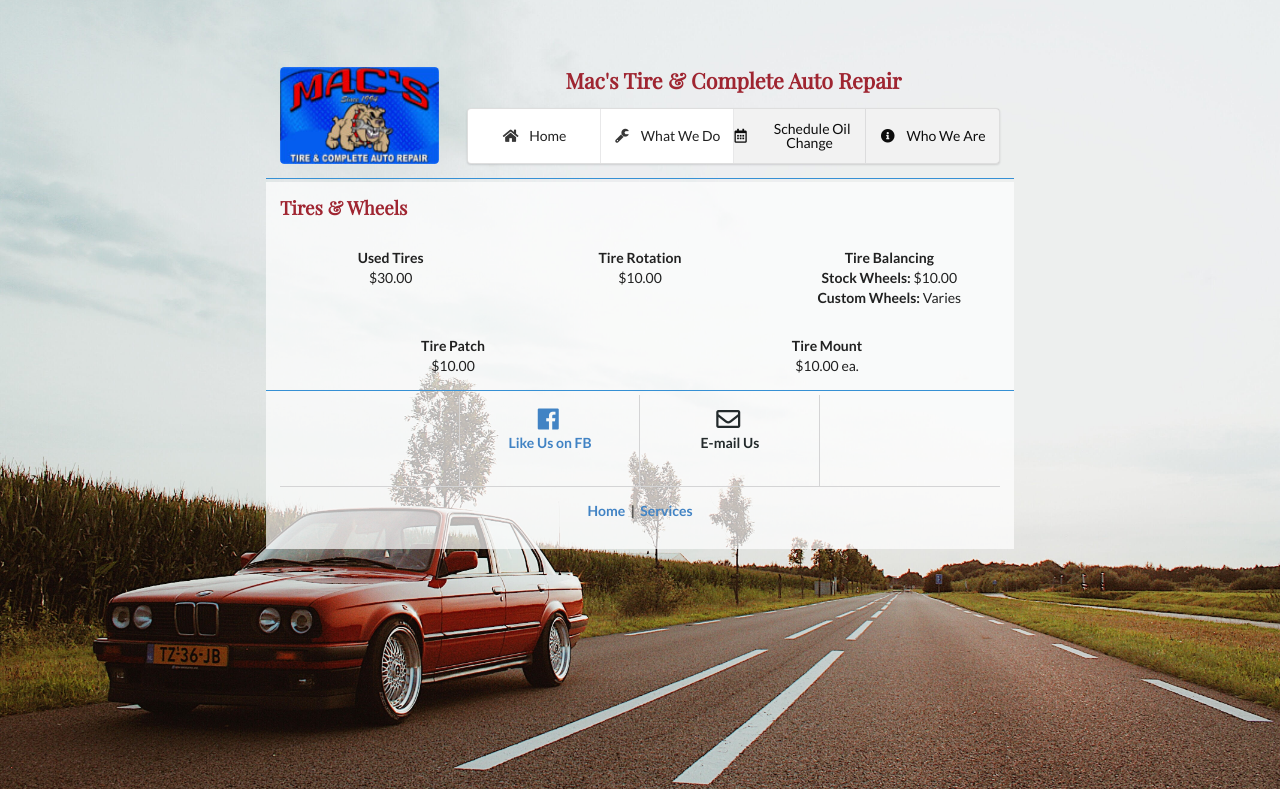
After one commit to khdc-me/ws-macstucson, a Django app: page /services/tires-wheels/ in a window 1280 px wide. The commit adds this page. Shown: the top 789 px of the page. Run offline with Django 3.2, Linux system fonts and the light colour scheme; some libraries are stand-ins or nearby versions.

Commit message:
Create tires and wheels pg

```diff
--- a/website/pages/urls.py
+++ b/website/pages/urls.py
@@ -7,5 +7,6 @@ urlpatterns = [
     path('services/oil-change-packages/', views.oil_change_packages, name='oil-change-packages'),
     path('services/brake-services/', views.brake_services, name='brake-services'),
     path('services/suspension-services/', views.suspension_services, name='suspension-services'),
+    path('services/tires-wheels/', views.tires_wheels, name='tires-wheels'),
     path('', views.home, name='home'),
 ]
--- a/website/pages/views.py
+++ b/website/pages/views.py
@@ -33,6 +33,11 @@ def suspension_services(request):
     return render(request, 'services/suspension-services.html', {'pg_name': pg_name})
 
 
+def tires_wheels(request):
+    pg_name = 'tires-wheels'
+    return render(request, 'services/tires-wheels.html', {'pg_name': pg_name})
+
+
 def check_is_open():
     from django.utils import timezone
 
--- /dev/null
+++ b/website/templates/pages/services/tires-wheels.html
@@ -0,0 +1,101 @@
+{% extends '_base.html' %}
+
+{% load static %}
+
+{% block pg_title %}Tires &amp; Wheels{% endblock %}
+
+{% block pg_content %}
+<!-- START TINY -->
+<div id="tiny-info-container-grid" class="ui grid">
+  <div class="one column row">
+    <div class="column">
+      <h2>Tires &amp; Wheels</h2>
+    </div>
+  </div>
+  <div class="one column row">
+    <div class="column">
+      <ul class="ui middle aligned selection list">
+        <div class="item">
+          <i class="angle right icon"></i>
+          <div class="content">
+            <div class="header">Used Tires</div>
+            <div class="description"><small>$30.00</small></div>
+          </div>
+        </div>
+        <div class="item">
+          <i class="angle right icon"></i>
+          <div class="content">
+            <div class="header">Tire Rotation</div>
+            <div class="description"><small>$10.00</small></div>
+          </div>
+        </div>
+        <div class="item">
+          <i class="angle right icon"></i>
+          <div class="content">
+            <div class="header">Tire Balancing</div>
+            <div class="description"><small><b>Stock Wheels:</b> $10.00 | <b>Custom Wheels: </b> Varies</small></div>
+          </div>
+        </div>
+        <div class="item">
+          <i class="angle right icon"></i>
+          <div class="content">
+            <div class="header">Tire Patch</div>
+            <div class="description"><small>$10.00</small></div>
+          </div>
+        </div>
+        <div class="item">
+          <i class="angle right icon"></i>
+          <div class="content">
+            <div class="header">Tire Mount</div>
+            <div class="description"><small>$10.00 ea.</small></div>
+          </div>
+        </div>
+      </ul>
+    </div>
+  </div>
+</div>
+<!-- END TINY -->
+<!-- START MONITOR -->
+<div id="monitor-info-container-grid" class="ui center aligned grid">
+  <div class="one column row">
+    <div class="column">
+      <h2>Tires &amp; Wheels</h2>
+    </div>
+  </div>
+  <div id="monitor-services-row1" class="three column row">
+    <div class="column">
+      <div class="content">
+        <div class="header"><strong>Used Tires</strong></div>
+        <div class="description">$30.00</div>
+      </div>
+    </div>
+    <div class="column">
+      <div class="content">
+        <div class="header"><strong>Tire Rotation</strong></div>
+        <div class="description">$10.00</div>
+      </div>
+    </div>
+    <div class="column">
+      <div class="content">
+        <div class="header"><strong>Tire Balancing</strong></div>
+        <div class="description"><b>Stock Wheels:</b> $10.00<br><b>Custom Wheels:</b> Varies</div>
+      </div>
+    </div>
+  </div>
+  <div class="two column row">
+    <div class="column">
+      <div class="content">
+        <div class="header"><strong>Tire Patch</strong></div>
+        <div class="description">$10.00</div>
+      </div>
+    </div>
+    <div class="column">
+      <div class="content">
+        <div class="header"><strong>Tire Mount</strong></div>
+        <div class="description">$10.00 ea.</div>
+      </div>
+    </div>
+  </div>
+</div> <!-- close 'monitor-info-container-grid' -->
+<!-- END MONITOR -->
+{% endblock %}
```
Also changed, not shown: website/templates/pages/services.html (+4 -3 lines), website/static/pages/images/tires.jpg (added).
